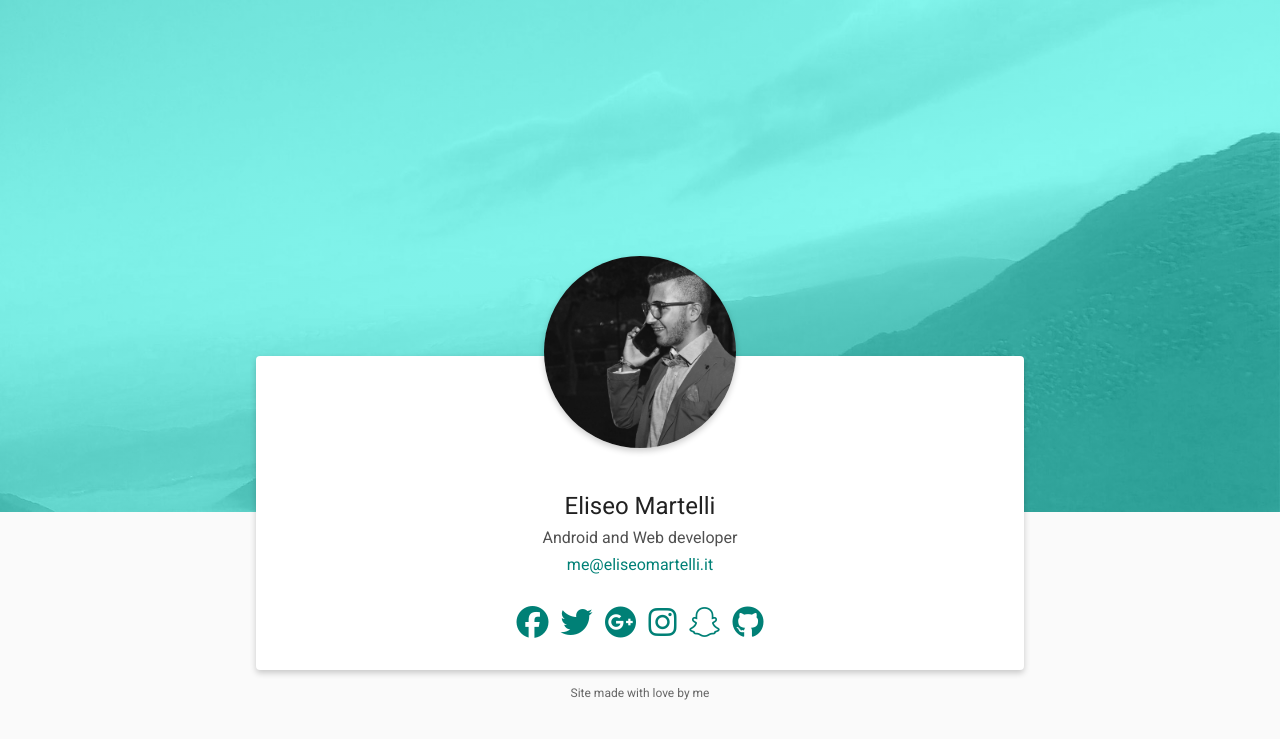
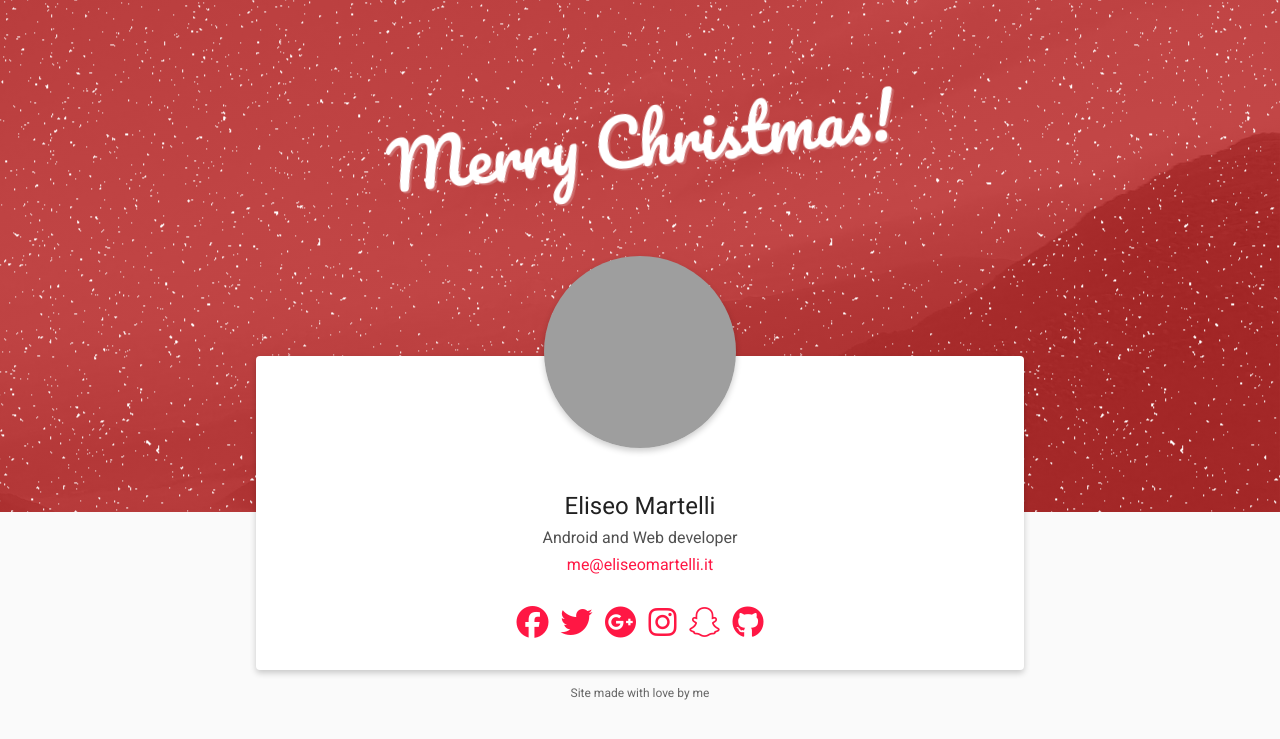
Before and after one commit to eliseomartelli/eliseomartelli.it, a PHP site: page / in a window 1280 px wide. Shown: the top 739 px of the page. Run offline with PHP 8.4, Linux system fonts and the light colour scheme; some libraries are stand-ins or nearby versions; grey boxes are pictures that could not be loaded.

Commit message:
Christmas Time! ❤️

```diff
--- a/index.html
+++ b/index.html
@@ -3,19 +3,22 @@
     <head>
         <meta charset="utf-8">
         <title>Eliseo Martelli</title>
-        <meta name="theme-color" content="#00FFEB">
-        <link rel="stylesheet" href="res/style.min.css" media="screen" title="no title">
+        <meta name="theme-color" content="#B43838">
+        <link rel="stylesheet" href="res/style.css" media="screen" title="no title">
         <link href="https://fonts.googleapis.com/css?family=Roboto" rel="stylesheet">
         <meta name="viewport" content="width=device-width, initial-scale=1.0">
         <script src="https://use.fontawesome.com/a62165eaa4.js"></script>
     </head>
     <body>
         <header>
-            <div class="hero"></div>
+          <div class="merrychristmas">
+              Merry Christmas!
+          </div>
+          <div class="hero"></div>
         </header>
         <main>
             <div id="main-container" class="container">
-                <img class="profile-pic" src="res/profile.jpg" alt="Eliseo Martelli" />
+                <img class="profile-pic" src="https://twitter.com/eliseomartelli/profile_image?size=original" alt="Eliseo Martelli" />
                 <div class="card">
                     <p id="name">
                         Eliseo Martelli
--- a/res/style.css
+++ b/res/style.css
@@ -1,3 +1,5 @@
+@import url('https://fonts.googleapis.com/css?family=Pacifico');
+
 body {
     margin: 0;
     padding: 0;
@@ -51,23 +53,36 @@ p#job {
     color: #505050;
 }
 p#email {
-    color: #008076;
+    color: #FF1744;
 }
 p#social {
     margin-top: 32px;
-    color: #008076;
+    color: #FF1744;
 }
 
 header .hero {
     height: 512px;
     width: 100vw;
-    background: linear-gradient(
-      rgba(0, 255, 235, 0.45),
-      rgba(0, 255, 235, 0.45)
-    ), url(hero.jpg);
-    background-repeat: no-repeat;
-    background-size: cover;
+    background: url(snow.png), linear-gradient(
+      rgba(183, 28, 28, 0.8),
+      rgba(183, 28, 28, 0.8)
+    ),  url(hero.jpg);
+    background-repeat: repeat, no-repeat;
+    background-size: auto, cover, cover;
     background-position: center;
+    animation: snowfall 6s linear infinite;
+}
+
+@keyframes snowfall {
+    0% {
+      background-position: 0px 0px, center, center;
+    }
+    50% {
+      background-position:  256px 512px, center, center;
+    }
+    100% {
+      background-position:  512px 1024px, center, center;
+    }
 }
 
 .hero-img {
@@ -78,12 +93,26 @@ header .hero {
     box-shadow: 0px 3px 6px 0px rgba(0, 0, 0, 0.2);
 }
 
+.merrychristmas {
+  position: absolute;
+  color: #fff;
+  left: 50%;
+  top: 50%;
+  transform: perspective(1px) translateX(-50%) translateY(calc(-50% - 512px/4.4)) rotate(-6deg);
+  font-size: 4rem;
+  font-family: 'Pacifico', cursive;
+  text-shadow: 2px 2px rgba(255,255,255, 0.2);
+}
+
 @media screen and (max-width: 832px) {
     .container {
         width: 100%;
     }
     header .hero {
         height: 384px;
+    }
+    .merrychristmas {
+      font-size: 1.5rem;
     }
 }
 
@@ -93,6 +122,7 @@ header .hero {
         height: 60vw;
         margin-bottom: -30vw;
     }
+
 }
 
 @media screen and (max-height: 512px) {
@@ -121,3 +151,7 @@ footer {
 .icon-a:hover {
     color: #212121;
 }
+
+header {
+  transform-style: preserve-3d;
+}
--- a/res/style.min.css
+++ /dev/null
@@ -1 +0,0 @@
-p#email,p#social{color:#008076}.card,.hero-img,.profile-pic{box-shadow:0 3px 6px 0 rgba(0,0,0,.2)}body{margin:0;padding:0;background:#FAFAFA;text-align:center;font-family:Roboto,sans-serif}.profile-pic{position:relative;margin-bottom:calc(-192px/2);width:192px;height:192px;border-radius:50%}.container{width:800px;margin:0 auto}.card{margin-left:16px;margin-right:16px;background:#fff;border-radius:4px;padding:128px 16px 32px}#main-container{position:relative;z-index:3;margin-top:-256px}p{margin:8px 0 0;padding:0;font-size:16px}p#name{font-size:24px;color:#212121}p#job{color:#505050}p#social{margin-top:32px}header .hero{height:512px;width:100vw;background:linear-gradient(rgba(0,255,235,.45),rgba(0,255,235,.45)),url(hero.jpg);background-repeat:no-repeat;background-size:cover;background-position:center}.hero-img{object-fit:cover;width:inherit;height:inherit;opacity:.6}@media screen and (max-width:832px){.container{width:100%}header .hero{height:384px}}@media screen and (max-width:256px){.profile-pic{width:60vw;height:60vw;margin-bottom:-30vw}}@media screen and (max-height:512px){header .hero{height:300px}}footer{margin-top:16px;margin-bottom:16px;font-size:12px;color:#666}.fa{margin-left:4px;margin-right:4px}.icon-a{color:inherit;text-decoration:none;transition:color .2s}.icon-a:hover{color:#212121}
```
Also changed, not shown: res/snow.png (added), 2 other files.
